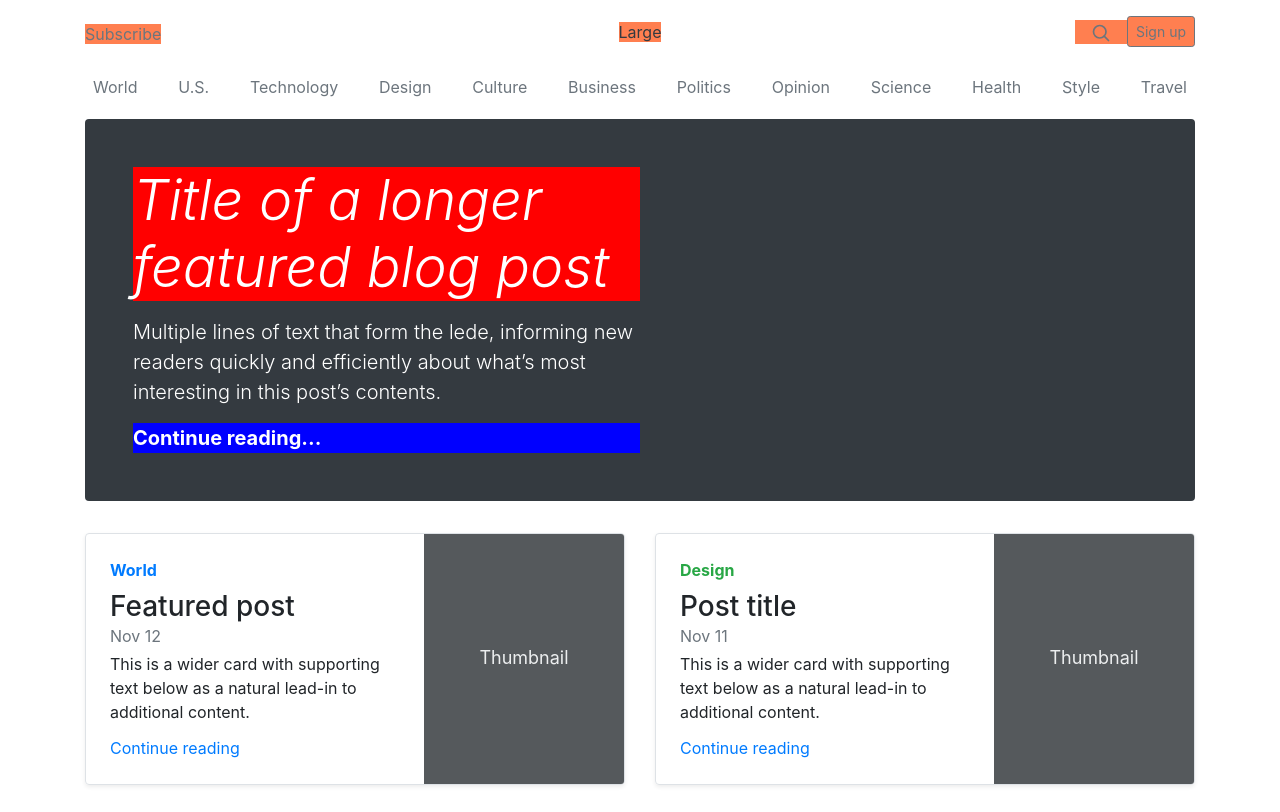
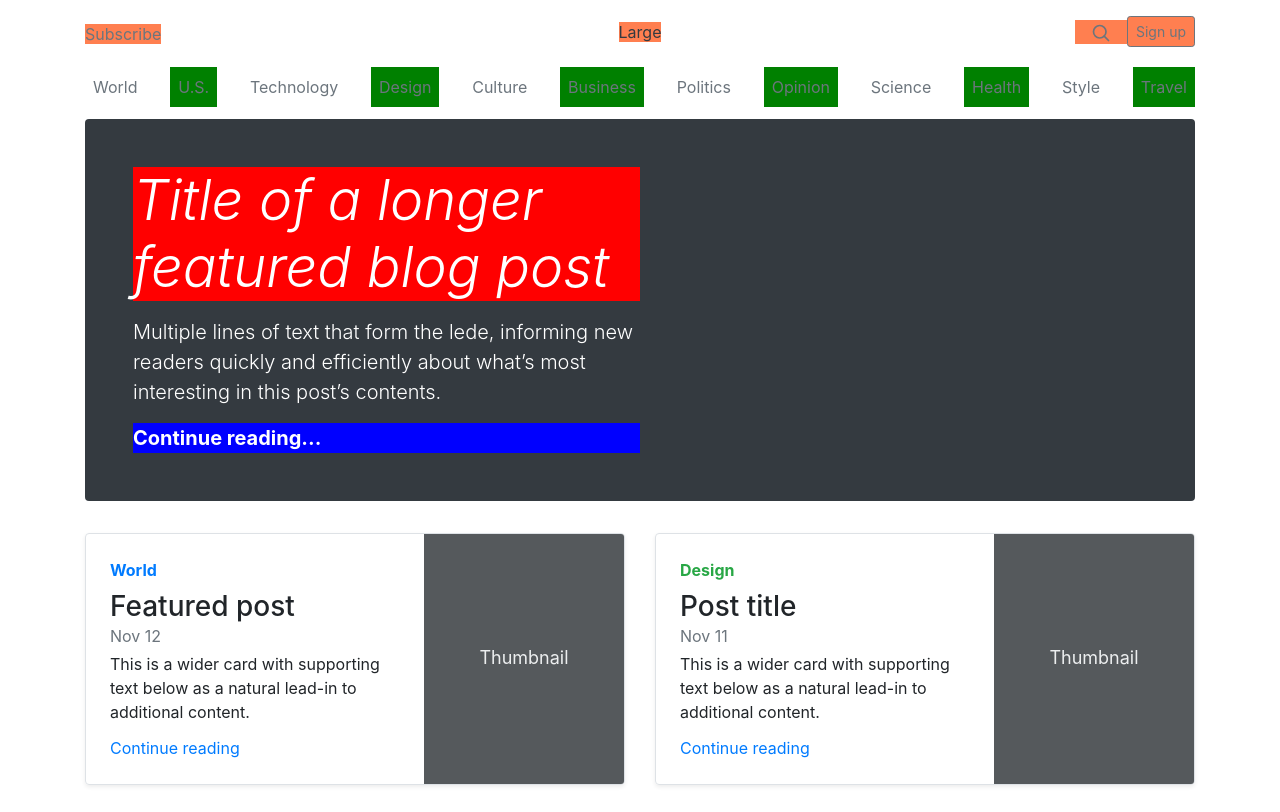
Before and after one commit to MirkoSedda/M2, a plain HTML site: page homeworks/index.html in a window 1280 px wide. Shown: the top 812 px of the page. Drawn offline with nearby package versions, Linux system fonts and the light colour scheme.

Commit message:
ex6 done

```diff
--- a/homeworks/styles.css
+++ b/homeworks/styles.css
@@ -36,3 +36,9 @@ main > .row > div > div:first-of-type {
 }
 
 /* ex 5 */
+
+body > .container > :nth-child(2) > nav > :nth-child(even) {
+  background-color: green;
+}
+
+/* ex 6 */
```
